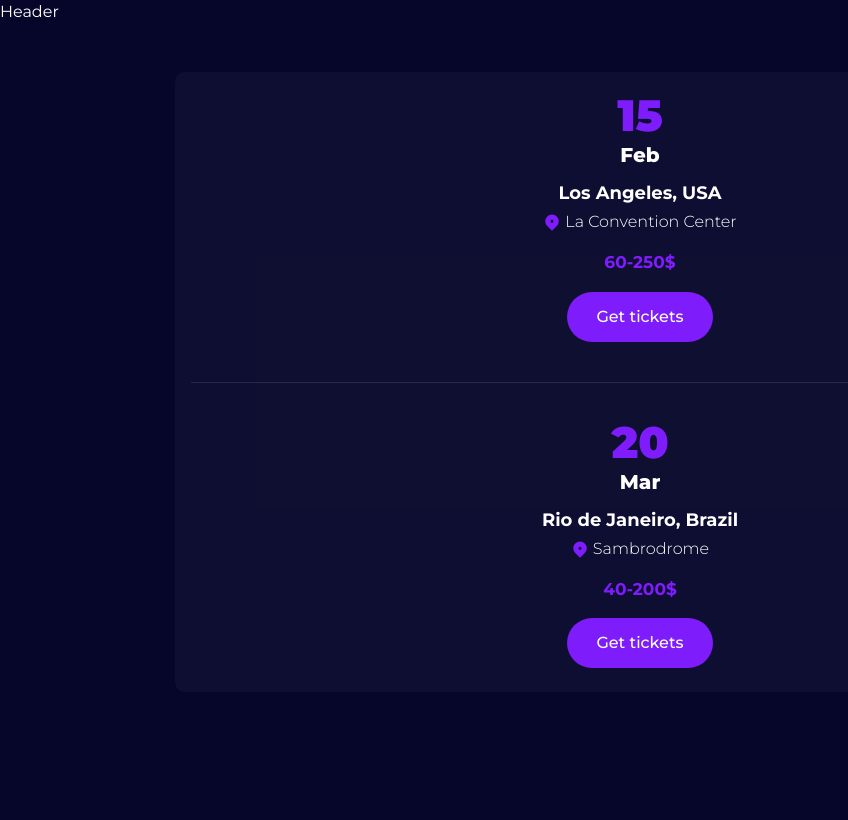
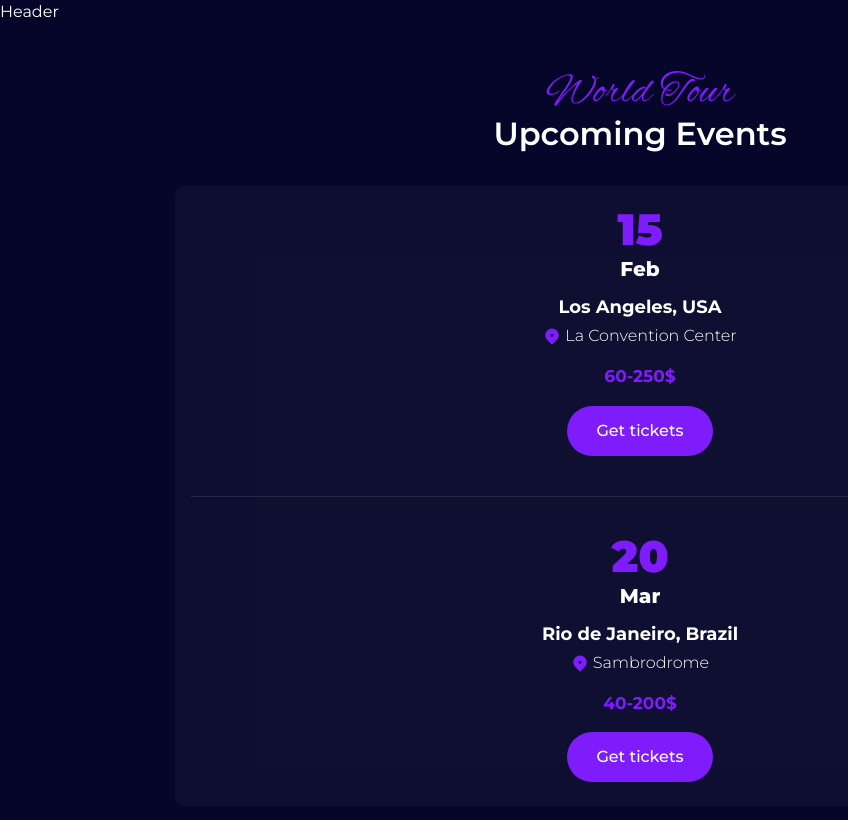
Before and after one commit to Jisap/musicWebsite, a Next.js app: page / in a window 1280 px wide. Shown: the top 820 px of the page, without its empty margins (0-848 px from the left). Built offline with nearby package versions, Linux system fonts and the light colour scheme; data requests are answered from the project's data file.

Commit message:
section Header

```diff
--- /dev/null
+++ b/src/components/SectionHeader.jsx
@@ -0,0 +1,12 @@
+
+
+const SectionHeader = ({ pretitle, title }) => {
+	return (
+		<header>
+			<h3 className="pretitle text-center">{pretitle}</h3>
+			<h2 className="h2 text-center mb-8">{title}</h2>
+		</header>
+	)
+}
+
+export default SectionHeader
--- a/src/components/events/Events.jsx
+++ b/src/components/events/Events.jsx
@@ -1,3 +1,4 @@
+import SectionHeader from "../SectionHeader";
 import EventBox from "./EventBox";
 
 
@@ -14,6 +15,7 @@ const Events = async() => {
   return (
     <section className="section" id="tours">
       <div className="container mx-auto">
+        <SectionHeader pretitle={'World Tour'} title={'Upcoming Events'}/>
         {/* event box */}
         <EventBox events={events}/>
       </div>
```
